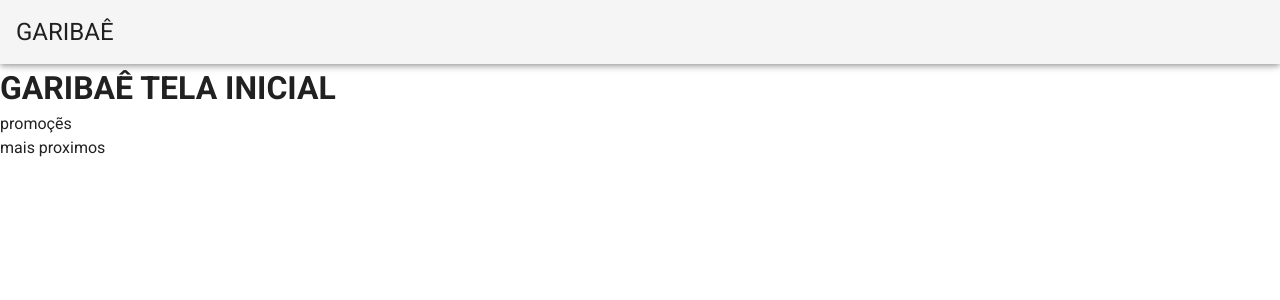
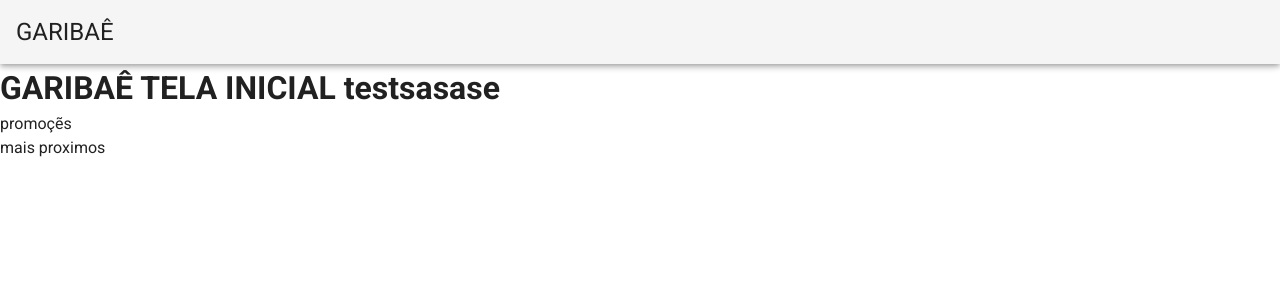
Before and after one commit to fabricadeprogramador/garibae-cliente, a Vue app: page / in a window 1280 px wide. Shown: the top 300 px of the page. Built offline with nearby package versions, Linux system fonts and the light colour scheme.

Commit message:
mudanaça no titulo

```diff
--- a/src/views/Home.vue
+++ b/src/views/Home.vue
@@ -1,6 +1,6 @@
 <template>
   <div class="home">
- <h1>GARIBAÊ TELA INICIAL</h1>
+ <h1>GARIBAÊ TELA INICIAL testsasase</h1>
 <div>
 
 </div>  promoçẽs <div>
```
